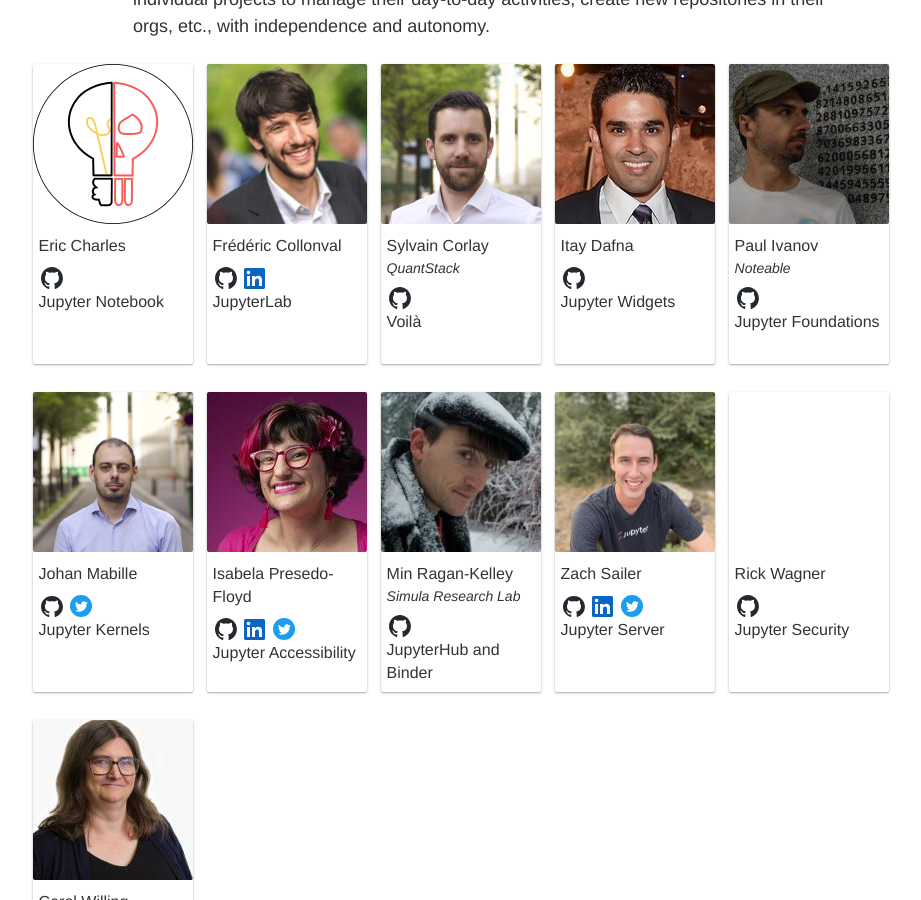
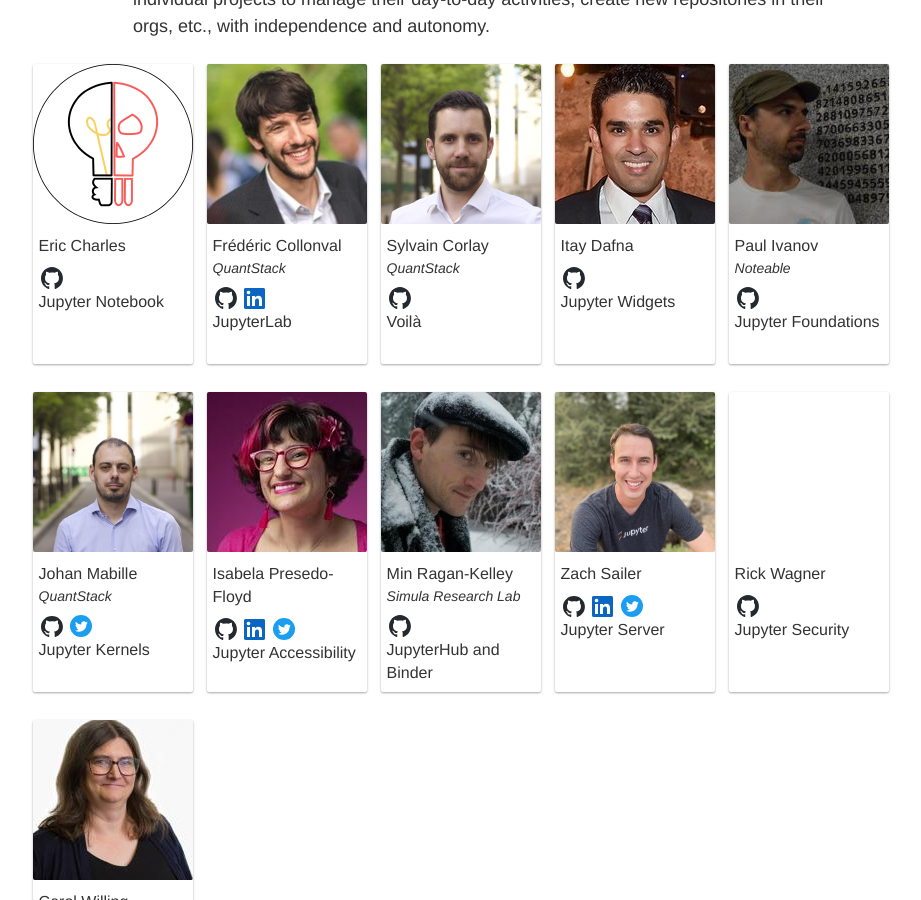
Before and after one commit to jupyter/jupyter.github.io, a Jekyll site: the page built from about.html, in a window 1280 px wide and 900 px high, scrolled down 1868 px. Shown: the whole window, without its empty margins (142-1063 px from the left). Built offline with Jekyll 4.4.1, drawn with Linux system fonts in a browser that asks for light colours; comment, search, counter and statistics services are not loaded.

Commit message:
Add QS affiliations

```diff
--- a/about.html
+++ b/about.html
@@ -309,6 +309,7 @@
     subproject: Jupyter Notebook
   - name: Frédéric Collonval
     photo: Frederic_Collonval.jpg
+    affiliation: QuantStack
     gh_handle: fcollonval
     linkedin: https://www.linkedin.com/in/frederic-collonval-41147955/
     subproject: JupyterLab
@@ -328,6 +329,7 @@
     subproject: Jupyter Foundations
   - name: Johan Mabille
     photo: Johan_Mabille.jpg
+    affiliation: QuantStack
     twitter_handle: JohanMabille
     gh_handle: JohanMabille
     subproject: Jupyter Kernels
```
